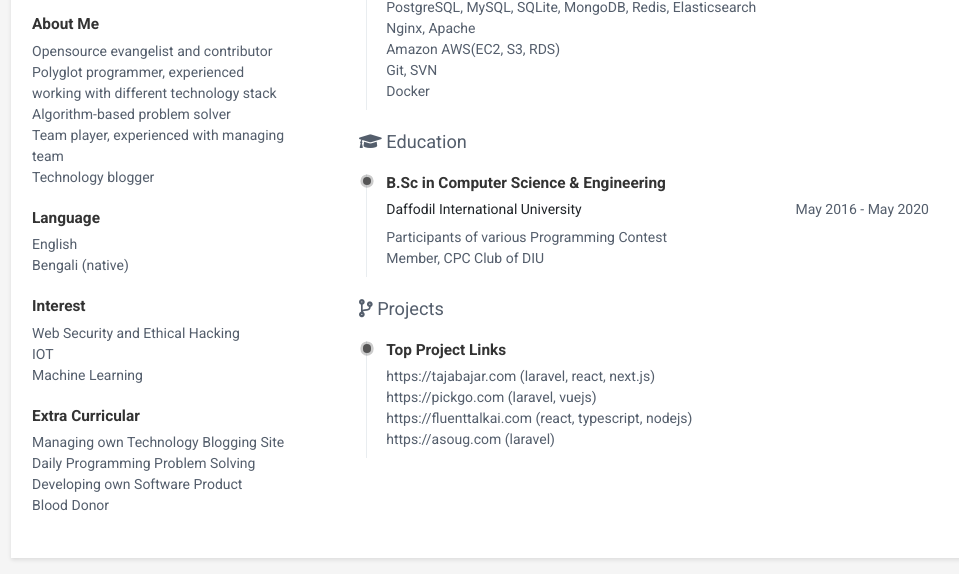
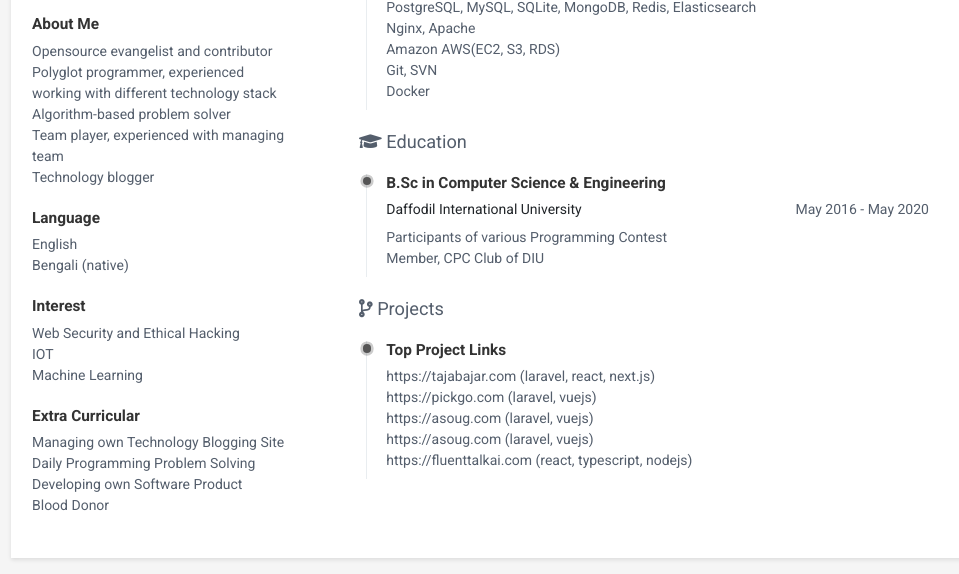
Before and after one commit to salim-hosen/salim-hosen.github.io, a plain HTML site: page resume.html in a window 1280 px wide. Shown: the part 631-1205 px from the top of the page, without its empty margins (149-1108 px from the left). Drawn offline with Linux system fonts and the light colour scheme.

Commit message:
asougexpress added

```diff
--- a/resume.html
+++ b/resume.html
@@ -332,11 +332,15 @@
                                             <a href="https://pickgo.com" target="_blank">https://pickgo.com (laravel, vuejs)</a>
                                         </li>
                                         <li>
+                                            <a href="https://asoug.com" target="_blank">https://asoug.com (laravel, vuejs)</a>
+                                        </li>
+                                        <li>
+                                            <a href="https://asougexpress.com" target="_blank">https://asoug.com (laravel, vuejs)</a>
+                                        </li>
+                                        <li>
                                             <a href="https://fluenttalkai.com" target="_blank">https://fluenttalkai.com (react, typescript, nodejs)</a>
                                         </li>
-                                        <li>
-                                            <a href="https://asoug.com" target="_blank">https://asoug.com (laravel)</a>
-                                        </li>
+
                                     </ul>
                                 </article>
                             </div>
```
